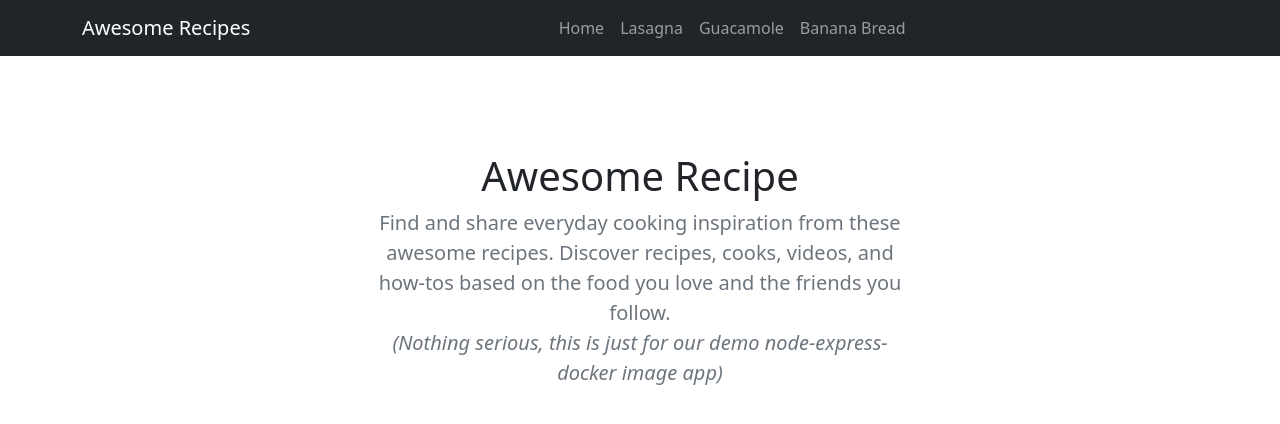
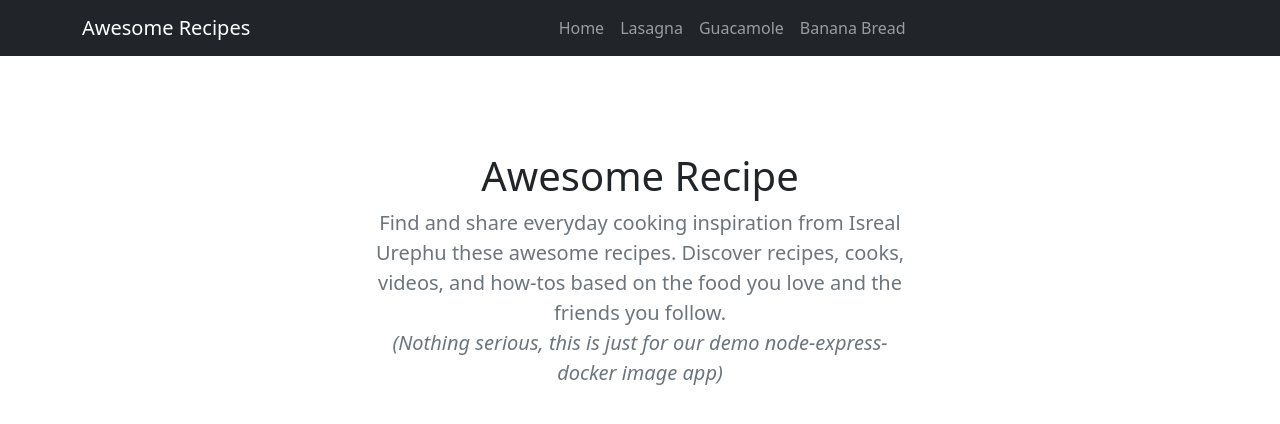
Before and after one commit to isrealei/nodejs-app, a website: page views/home.html in a window 1280 px wide. Drawn offline with nearby package versions, Linux system fonts and the light colour scheme.

Commit message:
Testing the pipeline

```diff
--- a/views/home.html
+++ b/views/home.html
@@ -46,7 +46,7 @@
 <h1 class="fw-light">Awesome Recipe</h1>
 
 <p class="lead text-muted">
-Find and share everyday cooking inspiration from these awesome recipes. Discover recipes, cooks,
+Find and share everyday cooking inspiration from Isreal Urephu these awesome recipes. Discover recipes, cooks,
 videos, and how-tos based on the food you love and the friends you follow.
 <br />
 <em>(Nothing serious, this is just for our demo node-express-docker image app)</em>
```
